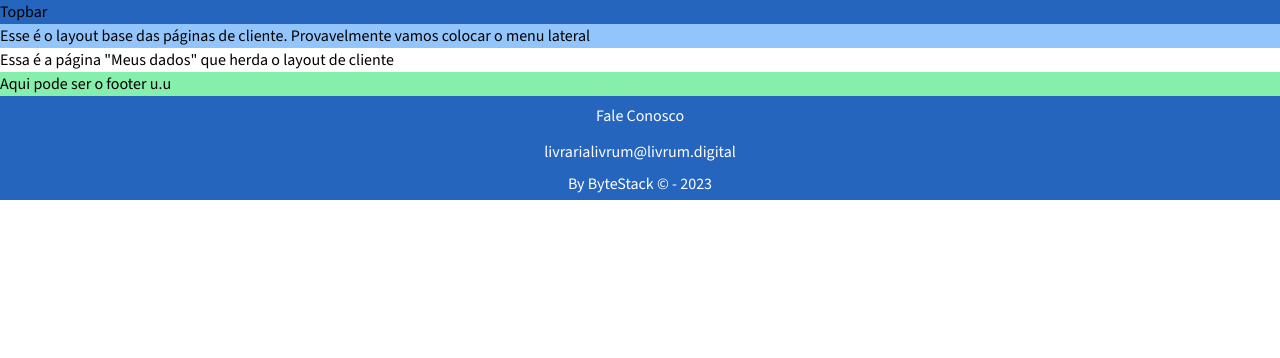
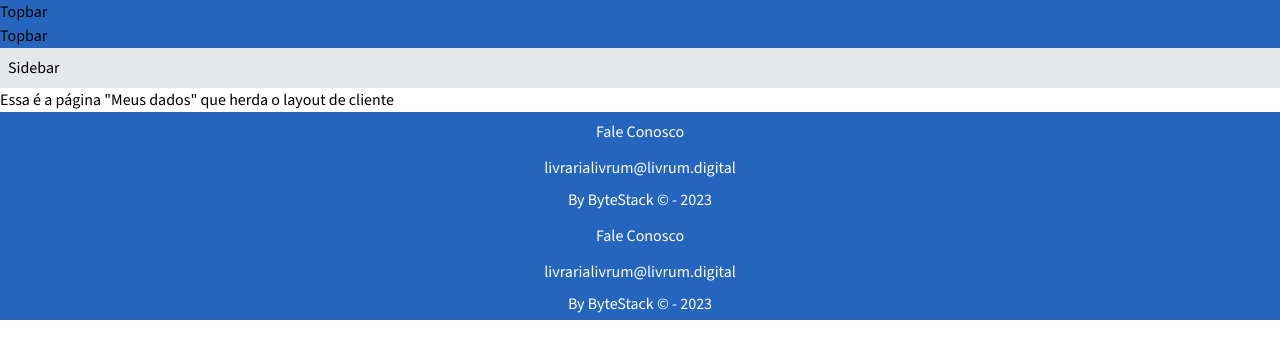
Before and after one commit to byte-stack-uefs/livrum, a Next.js app in the folder phase_4/app/webapp/: page /cliente/meus-dados in a window 1280 px wide. Shown: the top 358 px of the page. Built offline with nearby package versions, Linux system fonts and the light colour scheme.

Commit message:
- Aplicando layout público para as páginas de cliente - Adicionando "sidebar"

```diff
--- a/phase_4/app/webapp/app/components/layouts/ClientLayout.tsx
+++ b/phase_4/app/webapp/app/components/layouts/ClientLayout.tsx
@@ -1,9 +1,10 @@
+import PublicLayout from "./PublicLayout";
+
 export default function ClientLayout({ children }: { children: React.ReactNode }) {
     return (
-        <div className="justify-center">
-            <div className="bg-blue-300">Esse é o layout base das páginas de cliente. Provavelmente vamos colocar o menu lateral</div>
-            <div>{children}</div>
-            <div className="bg-green-300">Aqui pode ser o footer u.u</div>
-        </div>
+        <PublicLayout>
+            <section className="bg-gray-200 p-2">Sidebar</section>
+            <section>{children}</section>
+        </PublicLayout>
     );
 }
```
